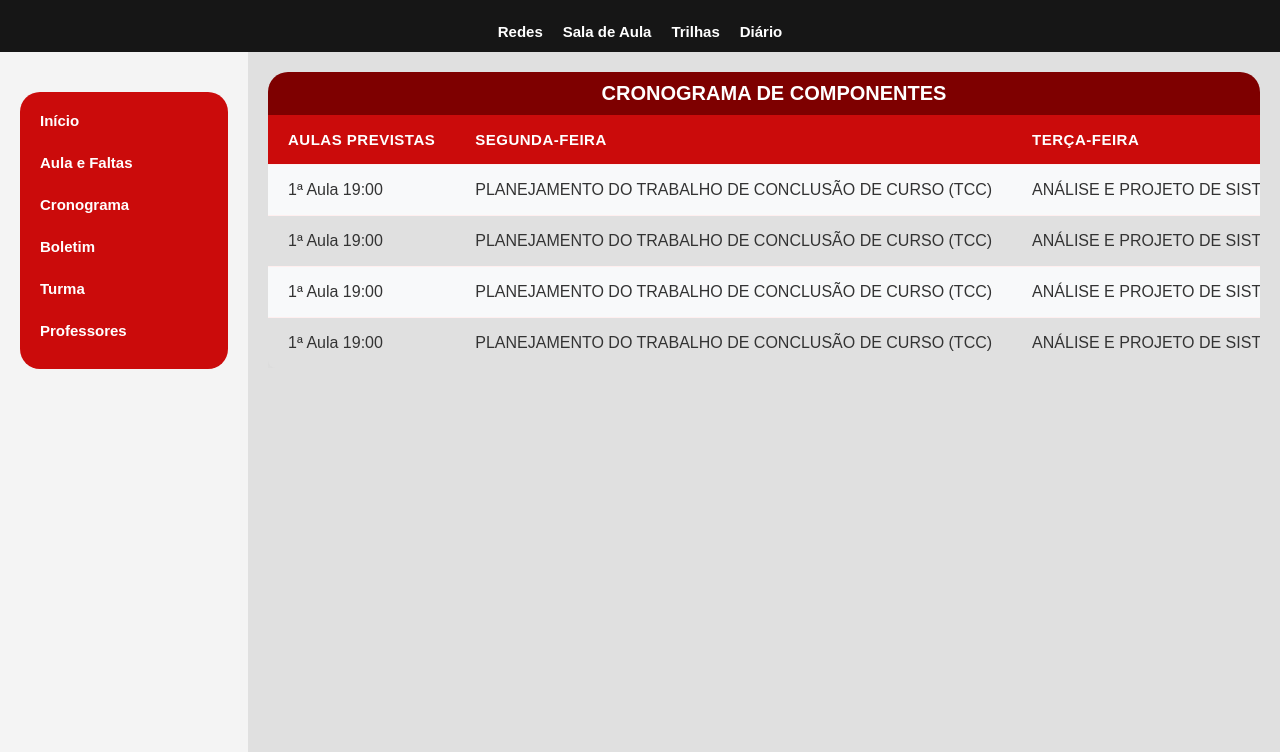
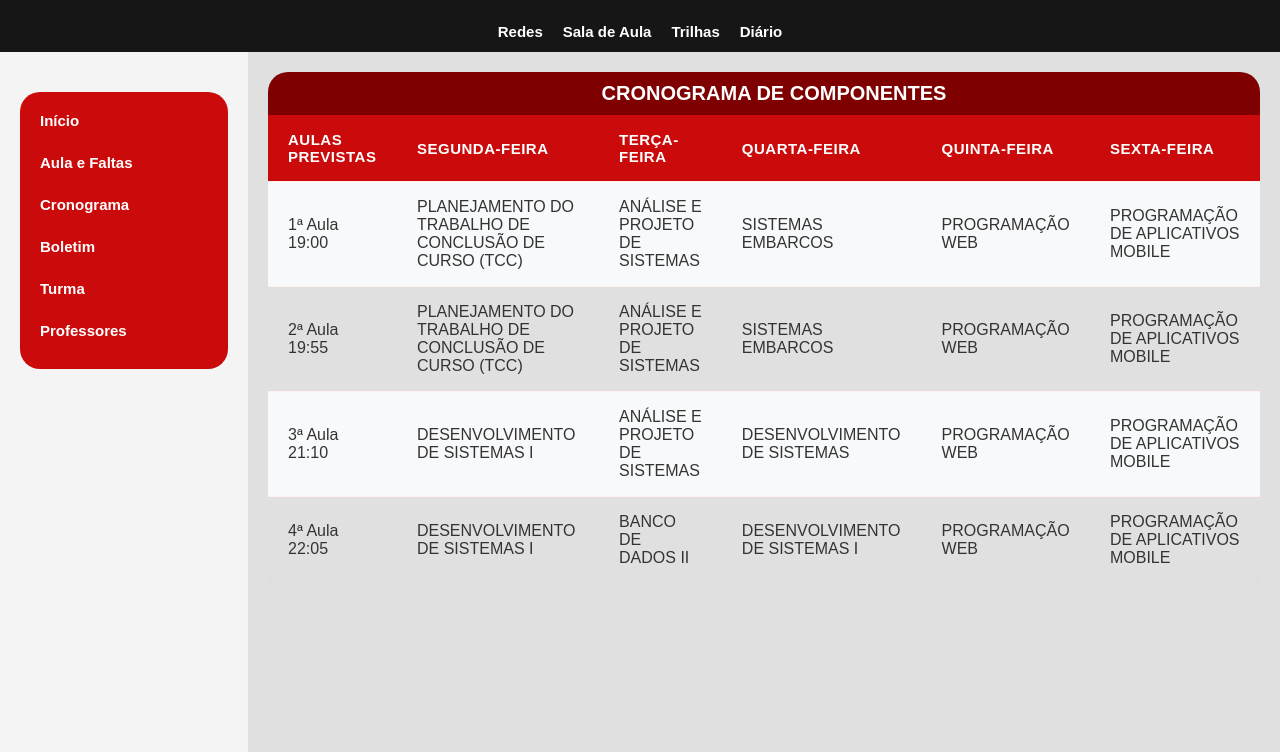
Before and after one commit to ViniciusOliveira0007/Bridge, a website: page telas/Diario/diario-cronograma.html in a window 1280 px wide. Shown: the part 48-800 px from the top of the page. Drawn offline with Linux system fonts and the light colour scheme.

Commit message:
tabelas mudadas e centralizadas nos campos delas, na guia diário

```diff
--- a/telas/Diario/css-diario/estilo_diario-boletim.css
+++ b/telas/Diario/css-diario/estilo_diario-boletim.css
@@ -38,6 +38,7 @@
   overflow-x: auto;
   width: 992px;
   margin-top: 0;
+
 }
 
 .tabela {
@@ -49,13 +50,14 @@
   box-shadow: 0 0 20px rgba(0, 0, 0, 0.05);
   border-radius: 0 0 8px 8px;
   overflow: hidden;
+
 }
 
 .tabela th, .tabela td {
   padding: 16px 20px;
   text-align: left;
   border-bottom: 1px solid #ffefef;
-  white-space: nowrap; /* deixa a tabela com um scroll lateral*/
+   /* deixa a tabela com um scroll lateral*/
 }
 
 .titulo-guia {
@@ -64,7 +66,7 @@
   font-weight: 600;
   text-transform: uppercase;
   font-size: 15px;
-  letter-spacing: 0.5px;
+
   position: sticky;
   top: 0;
 }
@@ -102,3 +104,11 @@
   transform: translateY(-2px);
   box-shadow: 0 4px 8px rgba(203, 11, 11, 0.2);
 }
+
+
+
+
+.bloco-boletim {
+  justify-content: center;
+  display: flex;
+}
--- a/telas/Diario/css-diario/estilo_diario-cronograma.css
+++ b/telas/Diario/css-diario/estilo_diario-cronograma.css
@@ -148,7 +148,7 @@
   padding: 16px 20px;
   text-align: left;
   border-bottom: 1px solid #ffefef;
-  white-space: nowrap; /* deixa a tabela com um scroll lateral*/
+
 }
 
 .titulo-guia {
@@ -195,3 +195,11 @@
   transform: translateY(-2px);
   box-shadow: 0 4px 8px rgba(203, 11, 11, 0.2);
 }
+
+
+
+
+.bloco-cronograma {
+  justify-content: center;
+  display: flex;
+}
--- a/telas/Diario/diario-cronograma.html
+++ b/telas/Diario/diario-cronograma.html
@@ -82,7 +82,7 @@
 
             <!--Inicio do código do figma-->
 
-                                        <div class="frame-606">
+                                        <div class="frame-60">
 
 
 
@@ -90,10 +90,9 @@
 
 
 
+                    <div class="bloco-cronograma">
 
-
-
-    <div class="frame-476">
+                <div class="frame-476">
                     <div class="frame-387">
                         <div class="boletim-2025-2-modulo">CRONOGRAMA DE COMPONENTES</div>
                     </div>
@@ -138,7 +137,7 @@
                         </tr>
                         <tr>
 
-                            <td>1ª Aula 19:00</td>
+                            <td>2ª Aula 19:55</td>
                             <td>PLANEJAMENTO DO TRABALHO DE CONCLUSÃO DE CURSO (TCC)</td>
                             <td>ANÁLISE E PROJETO DE SISTEMAS</td>
                             <td>SISTEMAS EMBARCOS</td>
@@ -149,10 +148,10 @@
 
                         <tr>
 
-                            <td>1ª Aula 19:00</td>
-                            <td>PLANEJAMENTO DO TRABALHO DE CONCLUSÃO DE CURSO (TCC)</td>
+                            <td>3ª Aula 21:10</td>
+                            <td>DESENVOLVIMENTO DE SISTEMAS I</td>
                             <td>ANÁLISE E PROJETO DE SISTEMAS</td>
-                            <td>SISTEMAS EMBARCOS</td>
+                            <td>DESENVOLVIMENTO DE SISTEMAS</td>
                             <td>PROGRAMAÇÃO WEB</td>
                             <td>PROGRAMAÇÃO DE APLICATIVOS MOBILE</td>
 
@@ -160,10 +159,10 @@
 
                         <tr>
 
-                            <td>1ª Aula 19:00</td>
-                            <td>PLANEJAMENTO DO TRABALHO DE CONCLUSÃO DE CURSO (TCC)</td>
-                            <td>ANÁLISE E PROJETO DE SISTEMAS</td>
-                            <td>SISTEMAS EMBARCOS</td>
+                            <td>4ª Aula 22:05</td>
+                            <td>DESENVOLVIMENTO DE SISTEMAS I</td>
+                            <td>BANCO DE DADOS II</td>
+                            <td>DESENVOLVIMENTO DE SISTEMAS I</td>
                             <td>PROGRAMAÇÃO WEB</td>
                             <td>PROGRAMAÇÃO DE APLICATIVOS MOBILE</td>
 
@@ -173,6 +172,7 @@
 
                     </table>
             </div>
+        </div>
 
 
 
--- a/telas/Sala-de-Aula/css-Sala/estilo_sala.css
+++ b/telas/Sala-de-Aula/css-Sala/estilo_sala.css
@@ -47,7 +47,7 @@
             width: 100%;
             height: 30px;
             border-radius: 20px;
-            background-image: url('../imagens-diario/lupa.svg');
+            background-image: url('../imagens-sala/lupa.svg');/*Lupa de fundo da barra de pesquisa*/
             background-repeat: no-repeat;
             background-position: 15px center;
             background-size: 20px 20px;
@@ -365,6 +365,7 @@
             height: 46px;
             position: relative;
         }
+
         .s-igla-componentes3 {
             background: #d50ac6;
             border-radius: 20px 0px 0px 0px;
@@ -379,6 +380,7 @@
             height: 46px;
             position: relative;
         }
+
         .s-igla-componentes4 {
             background: #8151fd;
             border-radius: 20px 0px 0px 0px;
```
Also changed, not shown: telas/Diario/diario-boletim.html (+5 -3 lines).
